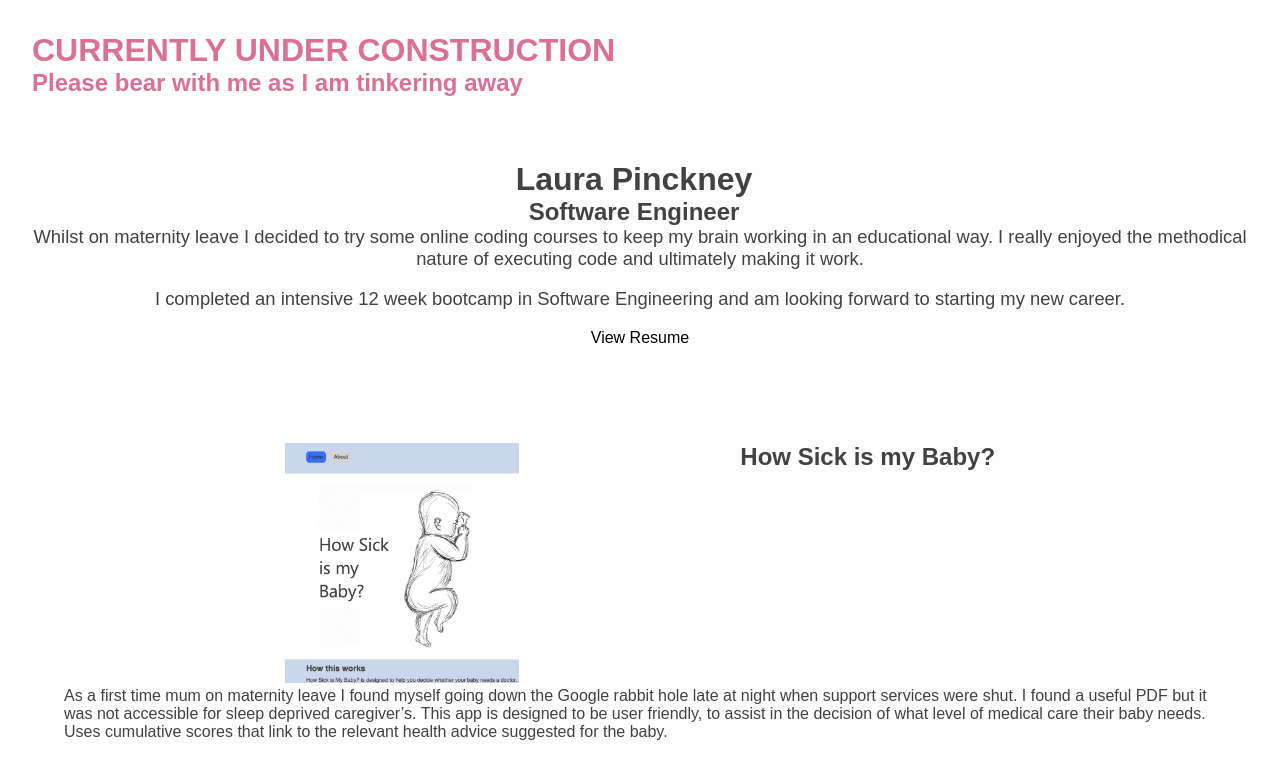
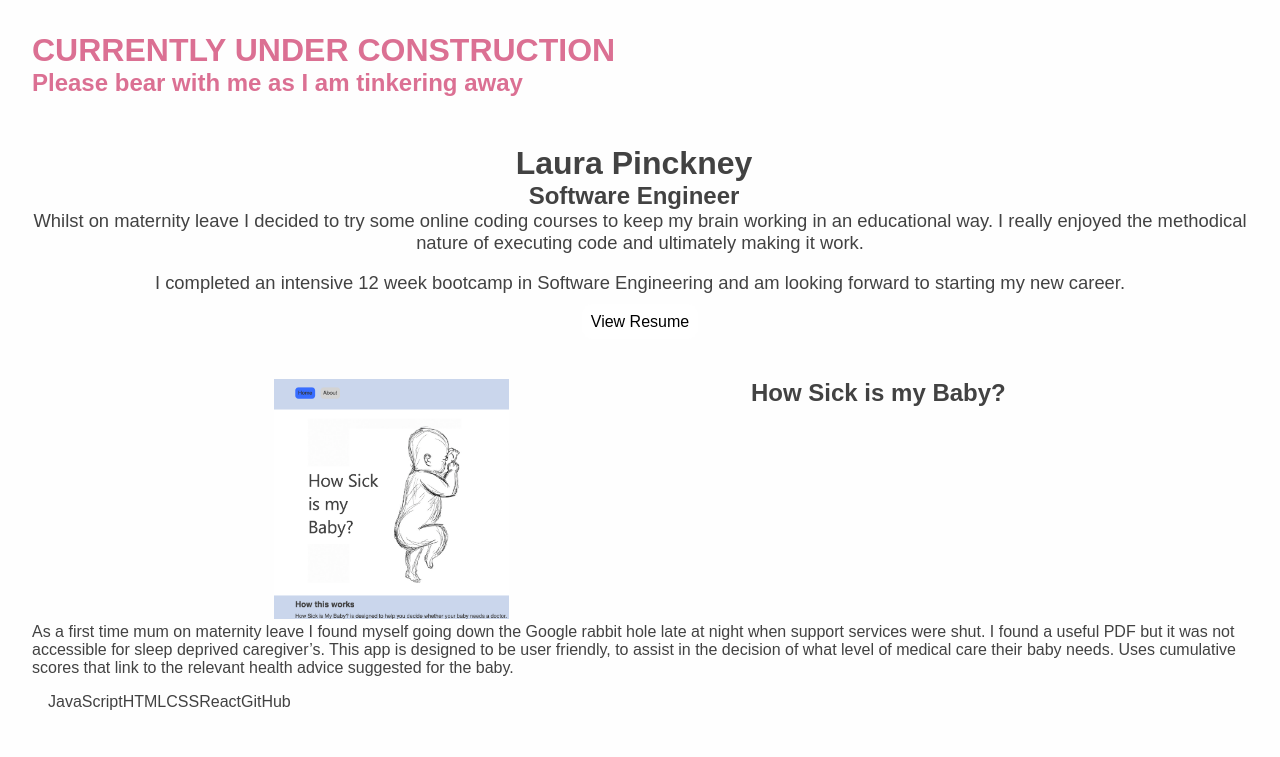
Before and after one commit to LauraPinckney/portfolio, a React (Create React App) app: page / in a window 1280 px wide. Shown: the top 757 px of the page. Built offline with nearby package versions, Linux system fonts and the light colour scheme.

Commit message:
changes to css

```diff
--- a/src/components/about/About.module.scss
+++ b/src/components/about/About.module.scss
@@ -2,7 +2,7 @@
 @import '../../styles/partials/variables';
 
 .container {
-  padding: 2em;
+  padding: 1em;
   text-align: center;
 }
 
--- a/src/components/projectComponent/ProjectComponent.module.scss
+++ b/src/components/projectComponent/ProjectComponent.module.scss
@@ -4,8 +4,8 @@
 .container {
   display: flex;
   justify-content: space-evenly;
-  padding: 2em;
   flex-wrap: wrap;
+  padding: 1em;
 }
 
 .details {
--- a/src/components/projectList/ProjectList.module.scss
+++ b/src/components/projectList/ProjectList.module.scss
@@ -4,6 +4,6 @@
 .container {
   display: flex;
   justify-content: space-evenly;
-  padding: 2em;
+  padding: 1em;
   flex-direction: column;
 }
```
